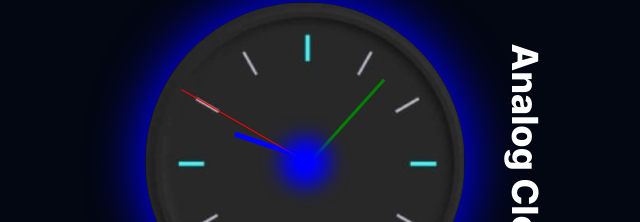
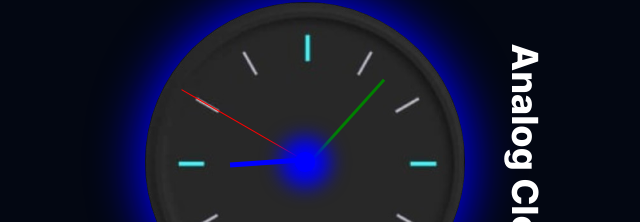
Before and after one commit to kk0139317/clock, a Next.js app: page / in a window 1280 px wide. Shown: the part 378-600 px from the top of the page, without its empty margins (315-955 px from the left). Built offline with nearby package versions, Linux system fonts and the light colour scheme.

Commit message:
Update AnalogClock.js

```diff
--- a/app/components/AnalogClock.js
+++ b/app/components/AnalogClock.js
@@ -5,7 +5,7 @@ const AnalogClock = ({ time, setTime, setIsManual }) => {
     const [handType, setHandType] = useState(null);
 
     // Calculate rotation for hands
-    const hourDegrees = (time.getHours() % 12) / 12 * 360 + (time.getMinutes() / 60) * 30;
+    const hourDegrees = (time.getHours() % 12) / 12 * 270 + (time.getMinutes() / 60) * 30;
     const minuteDegrees = time.getMinutes() / 60 * 360;
     const secondDegrees = time.getSeconds() / 60 * 360;
 
```
